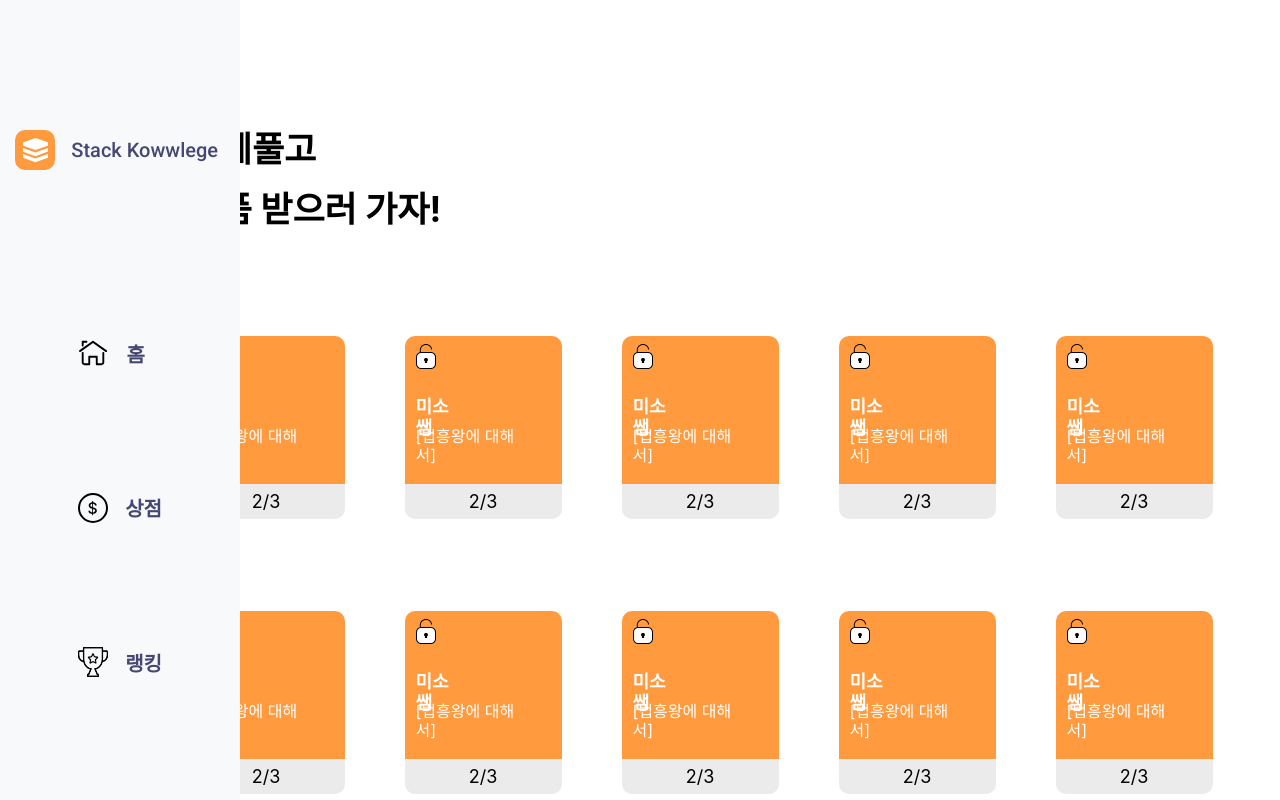
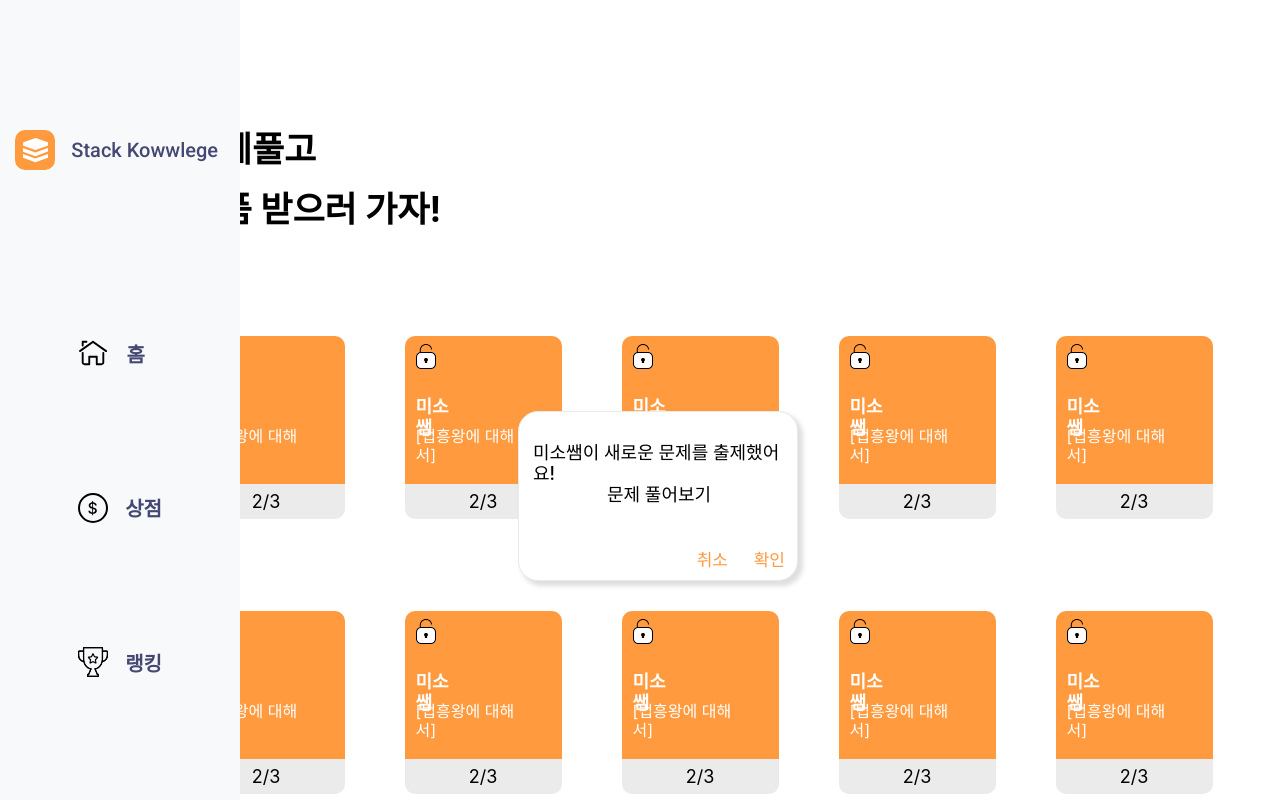
Before and after one commit to Stack-Knowledge/Stack-Knowledge-client, a Next.js app: page / in a window 1280 px wide. Shown: the top 800 px of the page. Built offline with nearby package versions, Linux system fonts and the light colour scheme; a web font is replaced by a local one.

Commit message:
Add AlertBox

```diff
--- /dev/null
+++ b/src/components/AlertBox/index.tsx
@@ -0,0 +1,18 @@
+import * as S from './style';
+
+const AlertBox = () => {
+  return (
+    <S.BoxContainer>
+      <S.TextContainer>
+        <S.Text>미소쌤이 새로운 문제를 출제했어요!</S.Text>
+        <S.Text>문제 풀어보기</S.Text>
+      </S.TextContainer>
+      <S.BottomTextBox>
+        <S.BottomText>취소</S.BottomText>
+        <S.BottomText>확인</S.BottomText>
+      </S.BottomTextBox>
+    </S.BoxContainer>
+  );
+};
+
+export default AlertBox;
--- /dev/null
+++ b/src/components/AlertBox/style.ts
@@ -0,0 +1,49 @@
+import styled from '@emotion/styled';
+
+export const BoxContainer = styled.div`
+  position: absolute;
+  width: 280px;
+  height: 170px;
+  left: calc(50% - 280px / 2 + 18px);
+  top: 411px;
+  padding: 30px 14px 0 14px;
+  background-color: #ffffff;
+  border: 1px solid #eaeaea;
+  box-shadow: 4px 4px 4px 1px rgba(129, 129, 129, 0.25);
+  border-radius: 20px;
+`;
+
+export const TextContainer = styled.div`
+  width: 252px;
+  height: 45px;
+  display: flex;
+  flex-direction: column;
+  justify-content: space-between;
+  align-items: center;
+  margin-bottom: 63px;
+`;
+
+export const Text = styled.h3`
+  font-weight: 500;
+  font-size: 18px;
+  line-height: 21px;
+  color: #000000;
+`;
+
+export const BottomTextBox = styled.div`
+  width: 98px;
+  height: 17px;
+  margin-left: 154px;
+  display: flex;
+  justify-content: space-between;
+`;
+
+export const BottomText = styled.h3`
+  width: 41px;
+  font-weight: 500;
+  font-size: 17px;
+  line-height: 20px;
+  color: #ff9a3e;
+  text-align: right;
+  cursor: pointer;
+`;
--- a/src/components/MainContainer/index.tsx
+++ b/src/components/MainContainer/index.tsx
@@ -7,6 +7,7 @@ import { css } from '@emotion/react';
 const MainContainer = () => {
   return (
     <S.MainContainer>
+      <C.AlertBox />
       <C.SideBar />
       <S.VectorContainer>
         <Image alt="" src={I.Vector} />
--- a/src/components/SideBar/style.ts
+++ b/src/components/SideBar/style.ts
@@ -2,7 +2,7 @@ import styled from '@emotion/styled';
 
 export const SideContainer = styled.div`
   width: 240px;
-  height: 100vh;
+  height: 115vh;
   position: absolute;
   left: 0;
   top: 0;
--- a/src/components/Task/style.ts
+++ b/src/components/Task/style.ts
@@ -6,6 +6,7 @@ export const TaskContainer = styled.div`
   background-color: #ff9a3e;
   border-radius: 10px 10px 0 0;
   padding: 8px 0 0 11px;
+  cursor: pointer;
 `;
 
 export const TextBox = styled.div`
--- a/src/components/index.ts
+++ b/src/components/index.ts
@@ -2,3 +2,4 @@ export { default as SideBar } from './SideBar';
 export { default as Task } from './Task';
 export { default as MainContainer } from './MainContainer';
 export { default as BottomNav } from './BottomNav';
+export { default as AlertBox } from './AlertBox';
```
